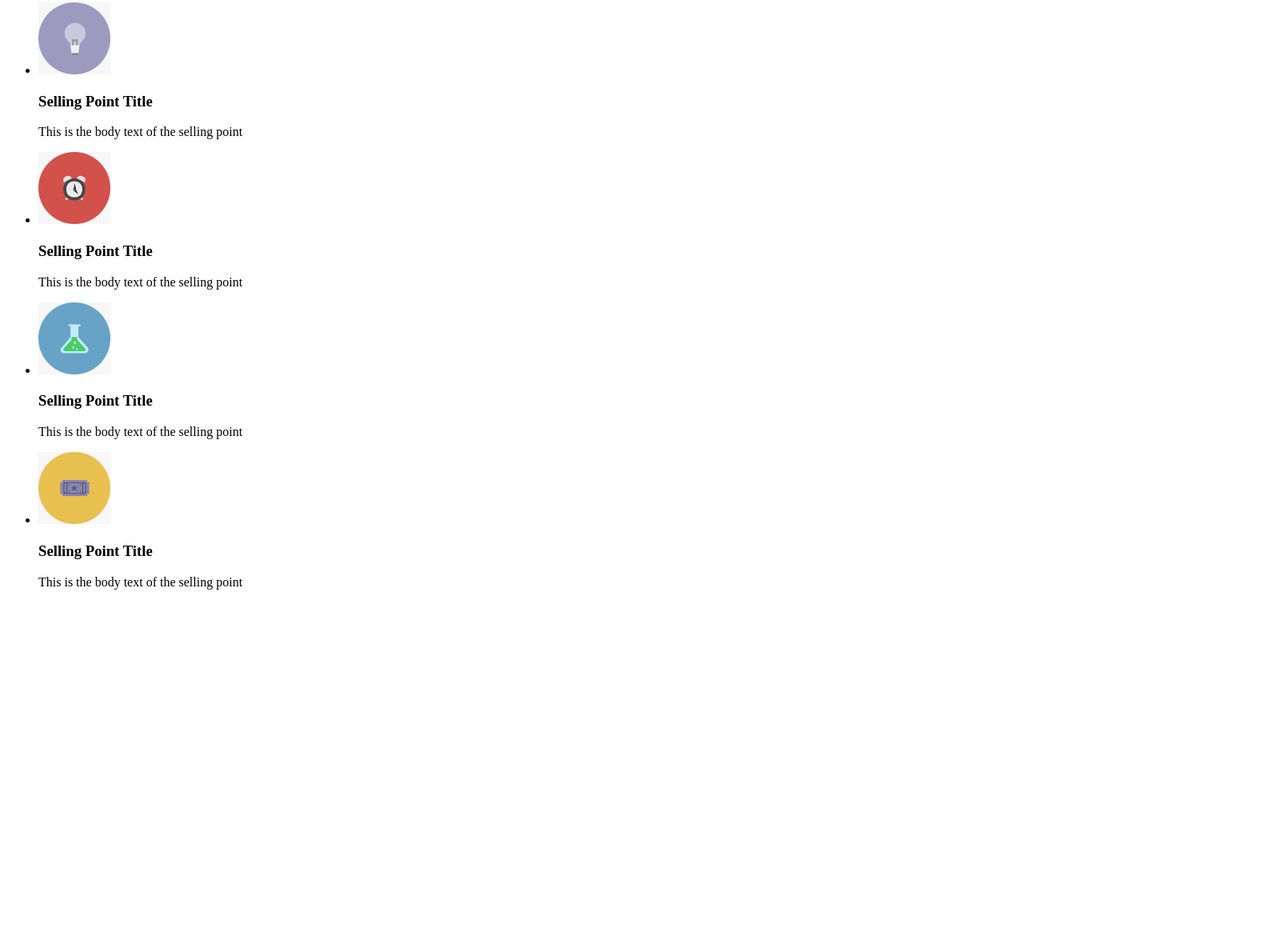
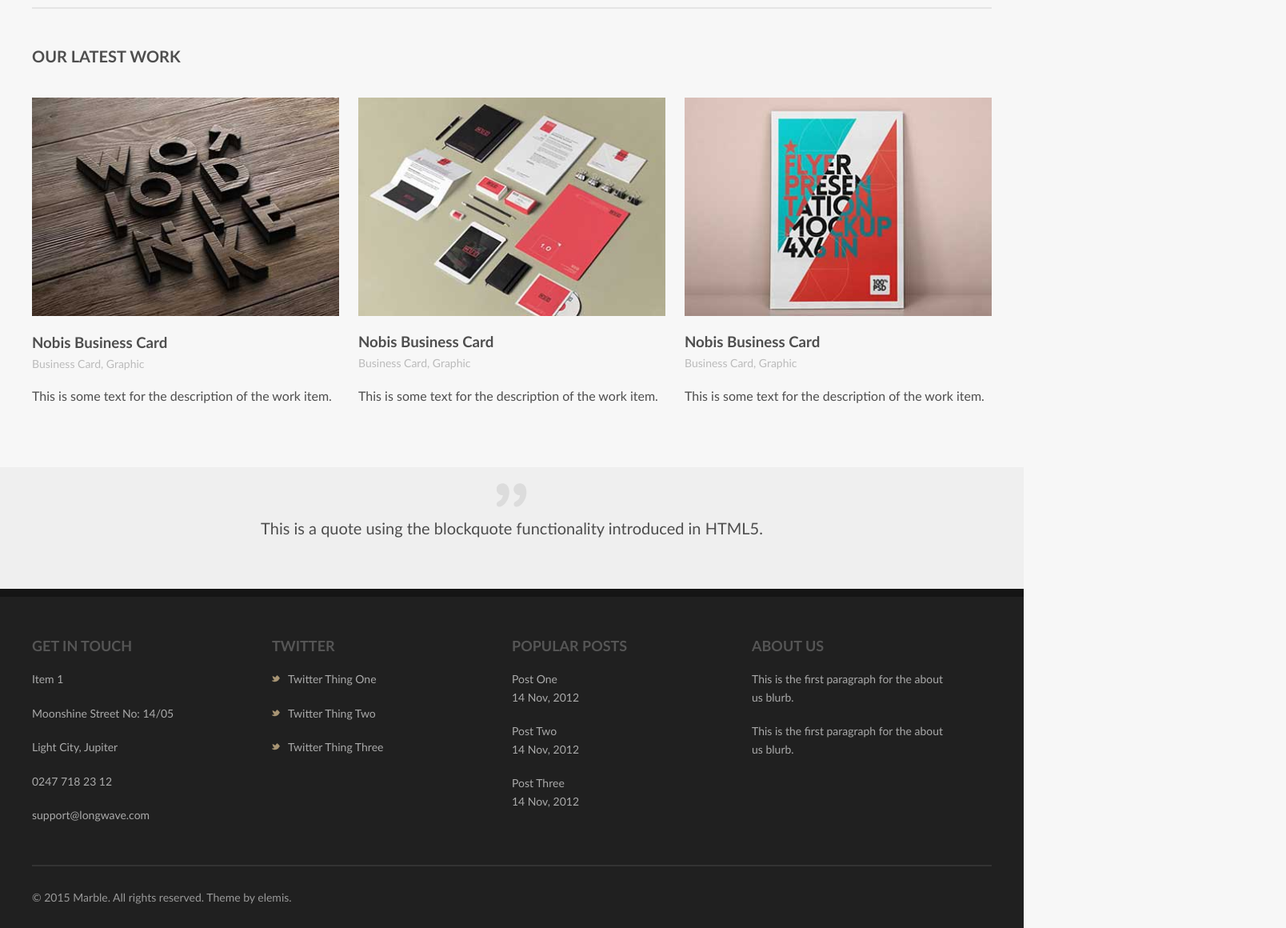
Before and after one commit to MichaelLeontieff/Photoshop-To-Responsive-Site-Tutorial, a plain HTML site: page index.html in a window 1280 px wide. Shown: the part 868-2028 px from the top of the page at 80% size, 1608 px wide, since content can reach past the window. Before the commit the page ends 1621 px from the top, so only its background shows below. Drawn offline with Linux system fonts and the light colour scheme.

Commit message:
completed initial HTML and CSS

```diff
--- a/index.html
+++ b/index.html
@@ -11,9 +11,8 @@
   <header>
     <!-- middle content wrapper -->
     <div class="wrapper">
-      <h1 class="logo">Marble</h1>
+      <h1 class="logo">MARBLE</h1>
       <nav>
-        <h2>Main Navigation</h2>
         <div id="burger-nav"></div>
         <ul>
           <li><a href="" class="current">Home</a></li>
@@ -57,7 +56,73 @@
         </li>
       </ul>
     </section>
+    <section id="latest-work">
+      <h2>Our Latest Work</h2>
+      <ul>
+        <li>
+          <img src="images/cell_one.jpg" alt="work">
+          <h3>Nobis Business Card</h3>
+          <p class="tags">Business Card, Graphic</p>
+          <p>This is some text for the description of the work item.</p>
+        </li>
+        <li>
+          <img src="images/cell_two.jpg" alt="work">
+          <h3>Nobis Business Card</h3>
+          <p class="tags">Business Card, Graphic</p>
+          <p>This is some text for the description of the work item.</p>
+        </li>
+        <li>
+          <img src="images/cell_three.jpg" alt="work">
+          <h3>Nobis Business Card</h3>
+          <p class="tags">Business Card, Graphic</p>
+          <p>This is some text for the description of the work item.</p>
+        </li>
+      </ul>
+    </section>
   </main>
+
+  <div id="quote">
+    <blockquote>This is a quote using the blockquote functionality introduced in HTML5.</blockquote>
+  </div>
+
+  <footer>
+    <div class="wrapper">
+      <ul>
+        <li>
+          <h4>Get in Touch</h4>
+        </li>
+        <li>Item 1</li>
+        <li>Moonshine Street No: 14/05</li>
+        <li>Light City, Jupiter</li>
+        <li>0247 718 23 12</li>
+        <li>support@longwave.com </li>
+      </ul>
+      <ul>
+        <li>
+          <h4>Twitter</h4>
+        </li>
+        <li class="tw">Twitter Thing One</li>
+        <li class="tw">Twitter Thing Two</li>
+        <li class="tw">Twitter Thing Three</li>
+      </ul>
+      <ul>
+        <li>
+          <h4>Popular Posts</h4>
+        </li>
+        <li>Post One<br>14 Nov, 2012</li>
+        <li>Post Two<br>14 Nov, 2012</li>
+        <li>Post Three<br>14 Nov, 2012</li>
+      </ul>
+      <ul>
+        <li>
+          <h4>About Us</h4>
+        </li>
+        <li>This is the first paragraph for the about us blurb.</li>
+        <li>This is the first paragraph for the about us blurb.</li>
+      </ul>
+      <div id="copyright">&copy; 2015 Marble. All rights reserved. Theme by elemis.</div>
+    </div>
+  </footer>
 
 </body>
 </html>
--- a/style.css
+++ b/style.css
@@ -0,0 +1,197 @@
+* {
+  font-family: Trebuchet MS;
+}
+
+body, ul, li {
+  margin: 0;
+  padding: 0;
+}
+
+p, li, h1, h2, h3, h4 {
+  color: #4e4e4e;
+}
+
+body {
+  background: #f7f7f7;
+}
+
+.wrapper {
+  width: 96%;
+  max-width: 1200px;
+  margin: 0 auto;
+  padding: 0 2%;
+}
+
+header {
+  background: #e5e5e5;
+  padding: 20px 0;
+}
+
+header h1 {
+  margin: 0;
+  width: 130px;
+  float: left;
+}
+
+header nav {
+  float: right;
+}
+
+header:after {
+  display: block;
+  content: "";
+  clear: both;
+}
+
+header nav li {
+  list-style-type: none;
+  float: left;
+  margin: 0 20px;
+  margin-top: 10px;
+}
+
+header nav li a {
+  text-decoration: none;
+  color: #4e4e4e;
+  text-transform: uppercase;
+  font-weight: bold;
+}
+
+header nav li a.current {
+  color: #1abb9c;
+}
+
+#main-banner img {
+  width: 100%;
+}
+
+#main-banner {
+  max-height: 500px;
+  overflow: hidden;
+}
+
+#selling-points {
+  margin-top: 60px;
+}
+
+#selling-points li {
+  float: left;
+  width: 23%;
+  padding: 1%;
+  text-align: center;
+  list-style-type: none;
+  line-height: 1.6em;
+}
+
+#selling-points:after {
+  display: block;
+  content: "";
+  clear: both;
+}
+
+#latest-work {
+  padding-top: 30px;
+  margin-top: 30px;
+  border-top: 2px solid #e4e4e4;
+}
+
+#latest-work h2 {
+  text-transform: uppercase;
+  font-size: 20px;
+  margin-bottom: 40px;
+}
+
+#latest-work li {
+  width: 32%;
+  float: left;
+  list-style-type: none;
+}
+#latest-work img {
+  width: 100%;
+}
+
+#latest-work li:nth-child(2) {
+  margin: 0 2%;
+}
+
+#latest-work:after {
+  display: block;
+  content: "";
+  clear: both;
+}
+
+#latest-work h3 {
+  margin-bottom: 0;
+}
+
+#latest-work p {
+  line-height: 1.6em;
+}
+
+p.tags {
+  color: #bbb;
+  font-size: 14px;
+  margin-top: 5px;
+}
+
+#quote {
+  margin-top: 60px;
+  width: 60%;
+  padding: 40px 20%;
+  background: url(images/quote.png) no-repeat center 20px;
+  background-color: #efefef;
+  color: #4e4e4e;
+  font-size: 20px;
+  line-height: 1.6em;
+  text-align: center;
+}
+
+/* test css */
+footer {
+  background: #202020;
+  padding: 30px 0;
+  border-top: 10px solid #151515;
+}
+
+footer h4 {
+  margin: 0;
+  color: #555;
+  text-transform: uppercase;
+  font-size: 18px;
+}
+
+footer ul {
+  float: left;
+  width: 25%;
+  list-style-type: none;
+}
+
+footer:after {
+  content: "";
+  display: block;
+  clear: both;
+}
+
+footer li {
+  color: #aaa;
+  width: 80%;
+  margin: 20px 0;
+  font-size: 14px;
+  line-height: 1.6em;
+}
+
+footer li.tw {
+  padding-left: 20px;
+  background: url(images/twitter.png) no-repeat left 6px;
+}
+
+#copyright {
+  clear: both;
+  padding-top: 30px;
+  margin-top: 30px;
+  float: left;
+  width: 100%;
+  border-top: 2px solid #333;
+  color: #999;
+  font-size: 14px;
+}
```
